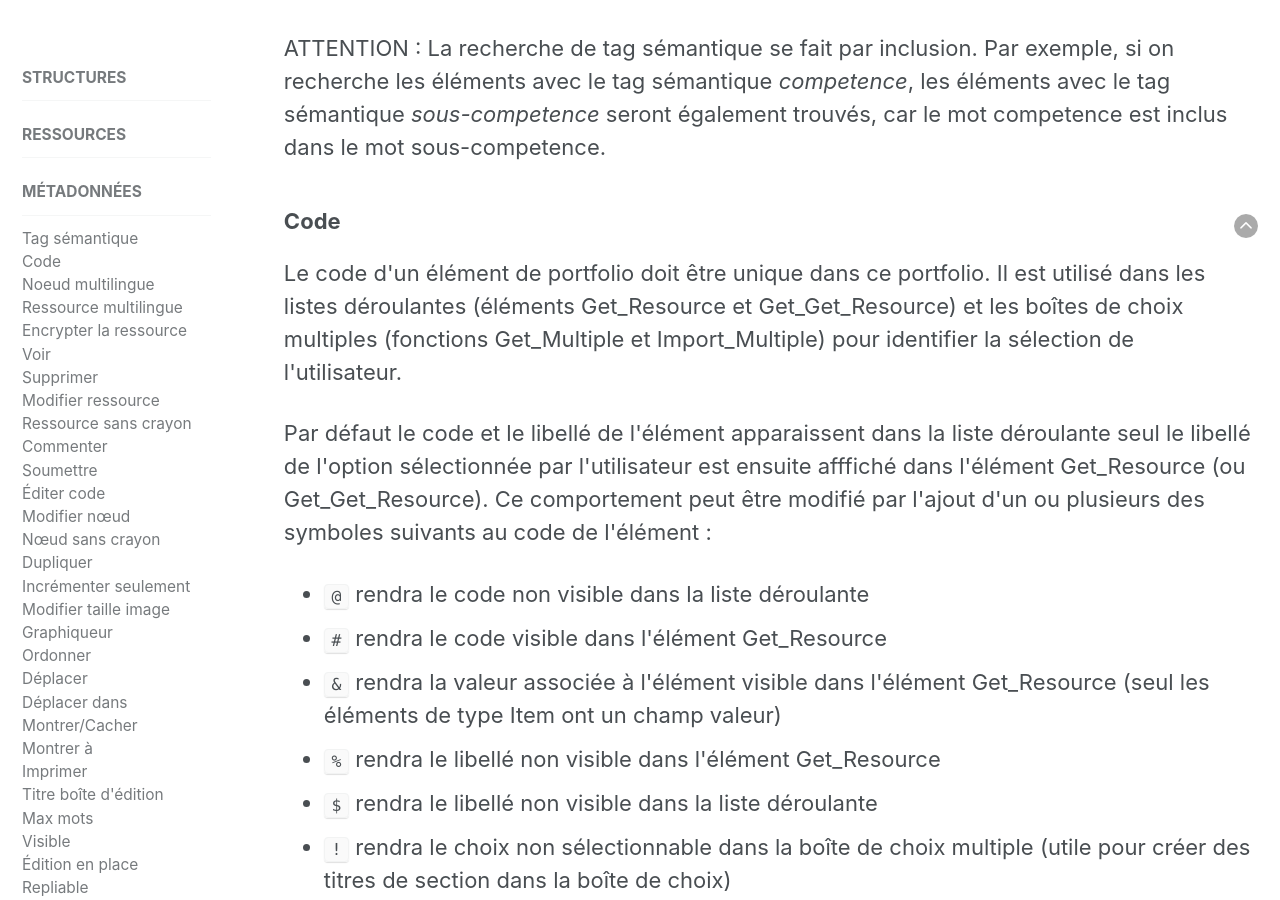
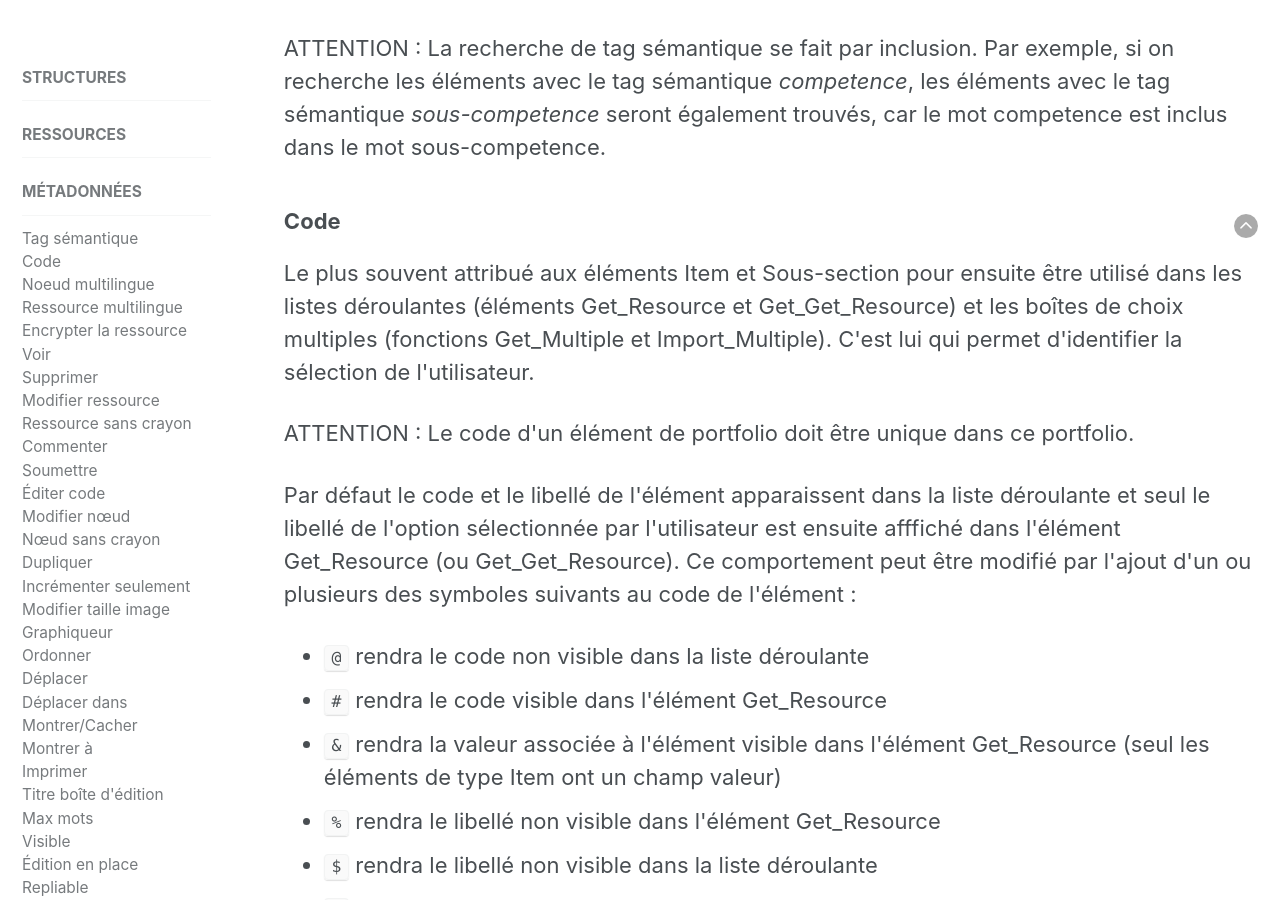
Before and after one commit to karutaproject/karuta-frontend-documentation, a Jekyll site: the page built from _pages/metadata_fr.html, in a window 1280 px wide and 900 px high, scrolled down 2654 px. Built offline with Jekyll 4.4.1, drawn with Linux system fonts in a browser that asks for light colours.

Commit message:
corrections

```diff
--- a/_pages/metadata_fr.html
+++ b/_pages/metadata_fr.html
@@ -90,14 +90,18 @@ sidebar:
 <article>
 	<a style='float:right' href='#top'><img src='../assets/img/arrow-up.png'/></a>
 	<h3 id='asmstructure'>Code</h3>
-	<p>Le code d'un élément de portfolio doit être unique dans ce portfolio. Il est utilisé dans les
+	<p>
+		Le plus souvent attribué aux éléments Item et Sous-section pour ensuite être utilisé dans les
 		listes déroulantes (éléments Get_Resource et Get_Get_Resource) et les boîtes de choix multiples
-		(fonctions Get_Multiple et Import_Multiple) pour identifier la sélection de l'utilisateur.
+		(fonctions Get_Multiple et Import_Multiple). C'est lui qui permet d'identifier la sélection de
+		l'utilisateur.
 	</p>
+	<p>ATTENTION&nbsp;: Le code d'un élément de portfolio doit être unique dans ce portfolio.</p>
+
 	<p>
-		Par défaut le code et le libellé de l'élément apparaissent dans la liste déroulante seul le libellé
-		de l'option sélectionnée par l'utilisateur est ensuite afffiché dans
-		l'élément Get_Resource (ou Get_Get_Resource). Ce comportement peut être modifié par l'ajout d'un
+		Par défaut le code et le libellé de l'élément apparaissent dans la liste déroulante et seul le
+		libellé de l'option sélectionnée par l'utilisateur est ensuite afffiché dans l'élément
+		Get_Resource (ou Get_Get_Resource). Ce comportement peut être modifié par l'ajout d'un
 		ou plusieurs des symboles suivants au code de l'élément&nbsp;:
 	</p>
 	<ul>
```
